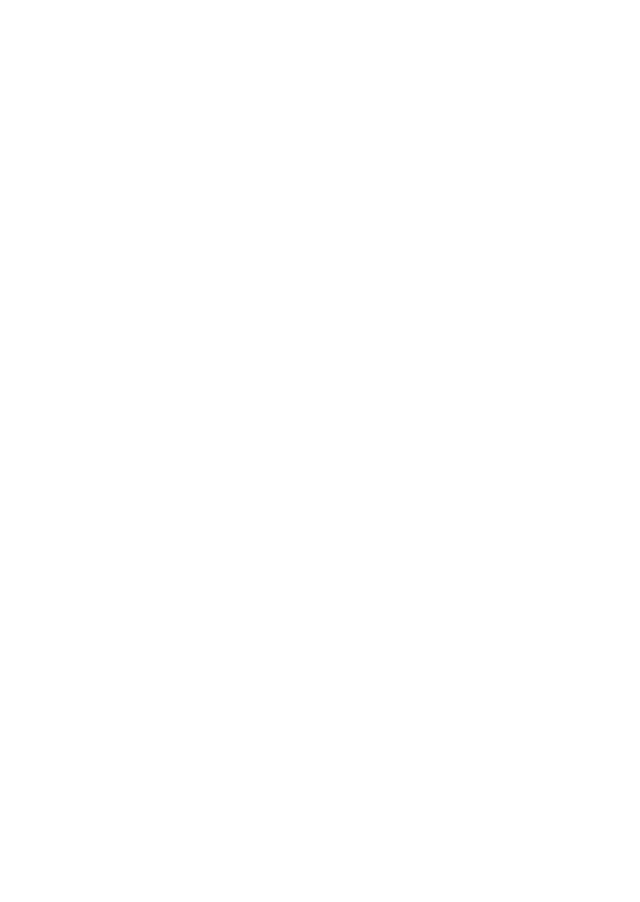
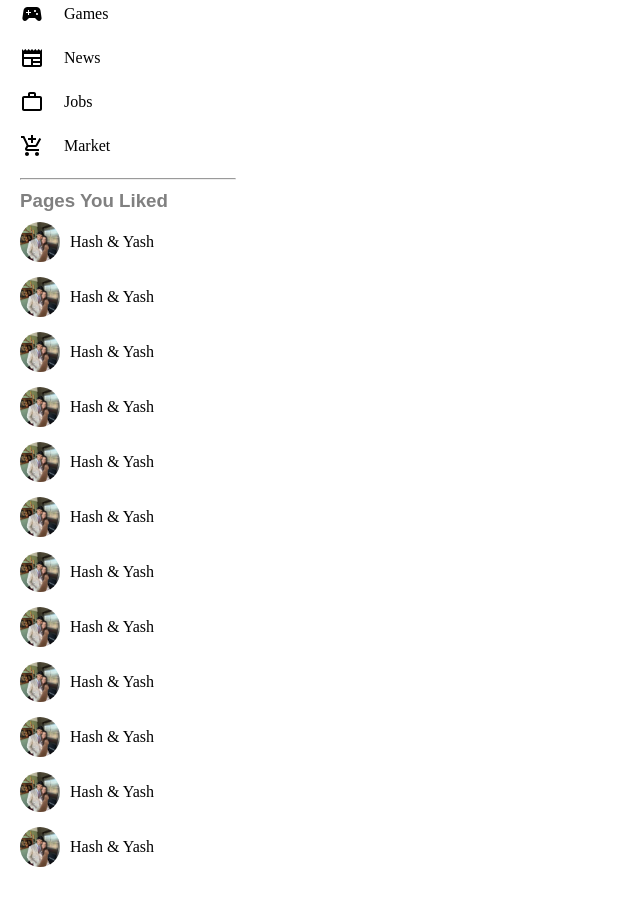
Before and after one commit to Hprasadi98/fakebook, a React (Create React App) app: page / in a window 1280 px wide. Shown: the part 332-1234 px from the top of the page, without its empty margins (0-640 px from the left). Before the commit the page ends 800 px from the top, so only its background shows below. Built offline with nearby package versions, Linux system fonts and the light colour scheme.

Commit message:
styling leftpane
add css to left pane

```diff
--- a/src/components/LeftPane/LeftPane.js
+++ b/src/components/LeftPane/LeftPane.js
@@ -1,63 +1,117 @@
-import React from 'react'
-import './leftPane.css'
-import MarkUnreadChatAltIcon from '@mui/icons-material/MarkUnreadChatAlt';
-import GroupIcon from '@mui/icons-material/Group';
-import RssFeedIcon from '@mui/icons-material/RssFeed';
-import FlagIcon from '@mui/icons-material/Flag';
-import CalendarMonthIcon from '@mui/icons-material/CalendarMonth';
-import BuildIcon from '@mui/icons-material/Build';
-import SportsEsportsIcon from '@mui/icons-material/SportsEsports';
-import NewspaperIcon from '@mui/icons-material/Newspaper';
-import WorkOutlineIcon from '@mui/icons-material/WorkOutline';
-import AddShoppingCartIcon from '@mui/icons-material/AddShoppingCart';
+import React from "react";
+import "./leftPane.css";
+import MarkUnreadChatAltIcon from "@mui/icons-material/MarkUnreadChatAlt";
+import GroupIcon from "@mui/icons-material/Group";
+import RssFeedIcon from "@mui/icons-material/RssFeed";
+import FlagIcon from "@mui/icons-material/Flag";
+import CalendarMonthIcon from "@mui/icons-material/CalendarMonth";
+import BuildIcon from "@mui/icons-material/Build";
+import SportsEsportsIcon from "@mui/icons-material/SportsEsports";
+import NewspaperIcon from "@mui/icons-material/Newspaper";
+import WorkOutlineIcon from "@mui/icons-material/WorkOutline";
+import AddShoppingCartIcon from "@mui/icons-material/AddShoppingCart";
 
 export default function LeftPane() {
   return (
-    <div className='leftPaneBox'>
+    <div className="leftPaneBox">
       <div className="leftPaneContainer">
         <div className="leftPaneMenu">
           <li className="leftPaneMenuItem">
-                    <MarkUnreadChatAltIcon className='leftPaneMenuIcon'/>
+            <MarkUnreadChatAltIcon className="leftPaneMenuIcon" />
             <span className="leftPaneMenuText">Messages</span>
           </li>
           <li className="leftPaneMenuItem">
-                    <GroupIcon className='leftPaneMenuIcon'/>
+            <GroupIcon className="leftPaneMenuIcon" />
             <span className="leftPaneMenuText">Groups</span>
           </li>
           <li className="leftPaneMenuItem">
-                    <RssFeedIcon className='leftPaneMenuIcon'/>
+            <RssFeedIcon className="leftPaneMenuIcon" />
             <span className="leftPaneMenuText">Feed</span>
           </li>
           <li className="leftPaneMenuItem">
-                    <FlagIcon className='leftPaneMenuIcon'/>
+            <FlagIcon className="leftPaneMenuIcon" />
             <span className="leftPaneMenuText">Pages</span>
           </li>
           <li className="leftPaneMenuItem">
-                    <CalendarMonthIcon className='leftPaneMenuIcon'/>
+            <CalendarMonthIcon className="leftPaneMenuIcon" />
             <span className="leftPaneMenuText">Events</span>
           </li>
           <li className="leftPaneMenuItem">
-                    <BuildIcon className='leftPaneMenuIcon'/>
+            <BuildIcon className="leftPaneMenuIcon" />
             <span className="leftPaneMenuText">Settings</span>
           </li>
           <li className="leftPaneMenuItem">
-                    <SportsEsportsIcon className='leftPaneMenuIcon'/>
+            <SportsEsportsIcon className="leftPaneMenuIcon" />
             <span className="leftPaneMenuText">Games</span>
           </li>
           <li className="leftPaneMenuItem">
-                    <NewspaperIcon className='leftPaneMenuIcon'/>
+            <NewspaperIcon className="leftPaneMenuIcon" />
             <span className="leftPaneMenuText">News</span>
           </li>
           <li className="leftPaneMenuItem">
-                    <WorkOutlineIcon className='leftPaneMenuIcon'/>
+            <WorkOutlineIcon className="leftPaneMenuIcon" />
             <span className="leftPaneMenuText">Jobs</span>
           </li>
           <li className="leftPaneMenuItem">
-                    <AddShoppingCartIcon className='leftPaneMenuIcon'/>
+            <AddShoppingCartIcon className="leftPaneMenuIcon" />
             <span className="leftPaneMenuText">Market</span>
+          </li>
+          <hr />
+          <div className="pagesYouLiked">
+            <h3>Pages You Liked</h3>
+          </div>
+          <div className="pageList">
+            <li className="pageListItem">
+              <img src="/images/2.jpeg" alt="" className="pagePic" />
+              <span className="pageName">Hash & Yash</span>
+            </li>
+            <li className="pageListItem">
+              <img src="/images/2.jpeg" alt="" className="pagePic" />
+              <span className="pageName">Hash & Yash</span>
+            </li>
+            <li className="pageListItem">
+              <img src="/images/2.jpeg" alt="" className="pagePic" />
+              <span className="pageName">Hash & Yash</span>
+            </li>
+            <li className="pageListItem">
+              <img src="/images/2.jpeg" alt="" className="pagePic" />
+              <span className="pageName">Hash & Yash</span>
+            </li>
+            <li className="pageListItem">
+              <img src="/images/2.jpeg" alt="" className="pagePic" />
+              <span className="pageName">Hash & Yash</span>
+            </li>
+            <li className="pageListItem">
+              <img src="/images/2.jpeg" alt="" className="pagePic" />
+              <span className="pageName">Hash & Yash</span>
+            </li>
+            <li className="pageListItem">
+              <img src="/images/2.jpeg" alt="" className="pagePic" />
+              <span className="pageName">Hash & Yash</span>
+            </li>
+            <li className="pageListItem">
+              <img src="/images/2.jpeg" alt="" className="pagePic" />
+              <span className="pageName">Hash & Yash</span>
+            </li>
+            <li className="pageListItem">
+              <img src="/images/2.jpeg" alt="" className="pagePic" />
+              <span className="pageName">Hash & Yash</span>
+            </li>
+            <li className="pageListItem">
+              <img src="/images/2.jpeg" alt="" className="pagePic" />
+              <span className="pageName">Hash & Yash</span>
+            </li>
+            <li className="pageListItem">
+              <img src="/images/2.jpeg" alt="" className="pagePic" />
+              <span className="pageName">Hash & Yash</span>
+            </li>
+            <li className="pageListItem">
+              <img src="/images/2.jpeg" alt="" className="pagePic" />
+              <span className="pageName">Hash & Yash</span>
             </li>
           </div>
         </div>
       </div>
-  )
+    </div>
+  );
 }
--- a/src/components/LeftPane/leftPane.css
+++ b/src/components/LeftPane/leftPane.css
@@ -1,3 +1,55 @@
 .leftPaneBox{
     flex: 2;
+    height: calc(100vh-50px);
+    overflow-y: scroll;
 }
+::-webkit-scrollbar{
+    width: 5px;
+}
+::-webkit-scrollbar-track{
+    background-color: aliceblue;
+}
+::-webkit-scrollbar-thumb{
+    background-color: rgb(151, 152, 154);
+}
+
+.leftPaneContainer{
+    padding: 20px;
+}
+.leftPaneMenu{
+    padding: 0;
+    margin: 0;
+    list-style: none;
+}
+.leftPaneMenuItem{
+    display: flex;
+    align-items: center;
+    margin-bottom: 20px;
+}
+.leftPaneMenuIcon{
+    margin-right: 20px;
+}
+.pagePic{
+    width: 40px;
+    height: 40px;
+    border-radius: 50%;
+}
+.pagesYouLiked{
+    font-family: sans-serif;
+    font-weight: bold;
+    margin-top: 10px;
+    color: gray;
+}
+.pageList{
+    padding: 0;
+    margin: 0;
+}
+.pageListItem{
+    display: flex;
+    align-items: center;
+    margin-bottom: 15px;
+    margin-top: 10px;
+}
+.pageName{
+    margin-left: 10px;
+}
--- a/src/components/PostPane/postPane.css
+++ b/src/components/PostPane/postPane.css
@@ -1,4 +1,3 @@
 .postPaneBox{
-    background-color: yellow;
-    flex: 6;
+    flex: 5;
 }
--- a/src/components/RightPane/rightPane.css
+++ b/src/components/RightPane/rightPane.css
@@ -1,4 +1,3 @@
 .rightPaneBox{
-    background-color: green;
-    flex: 4;
+    flex: 3;
 }
--- a/src/pages/Home/home.css
+++ b/src/pages/Home/home.css
@@ -1,3 +1,4 @@
 .bottomContainer{
     display: flex;
+    width: 100%;
 }
```
Also changed, not shown: public/images/2.jpeg (added), src/components/AddPost/AddPost.js (added), src/components/AddPost/addPost.css (added). Lines whose indentation alone changed are shown as unchanged.
